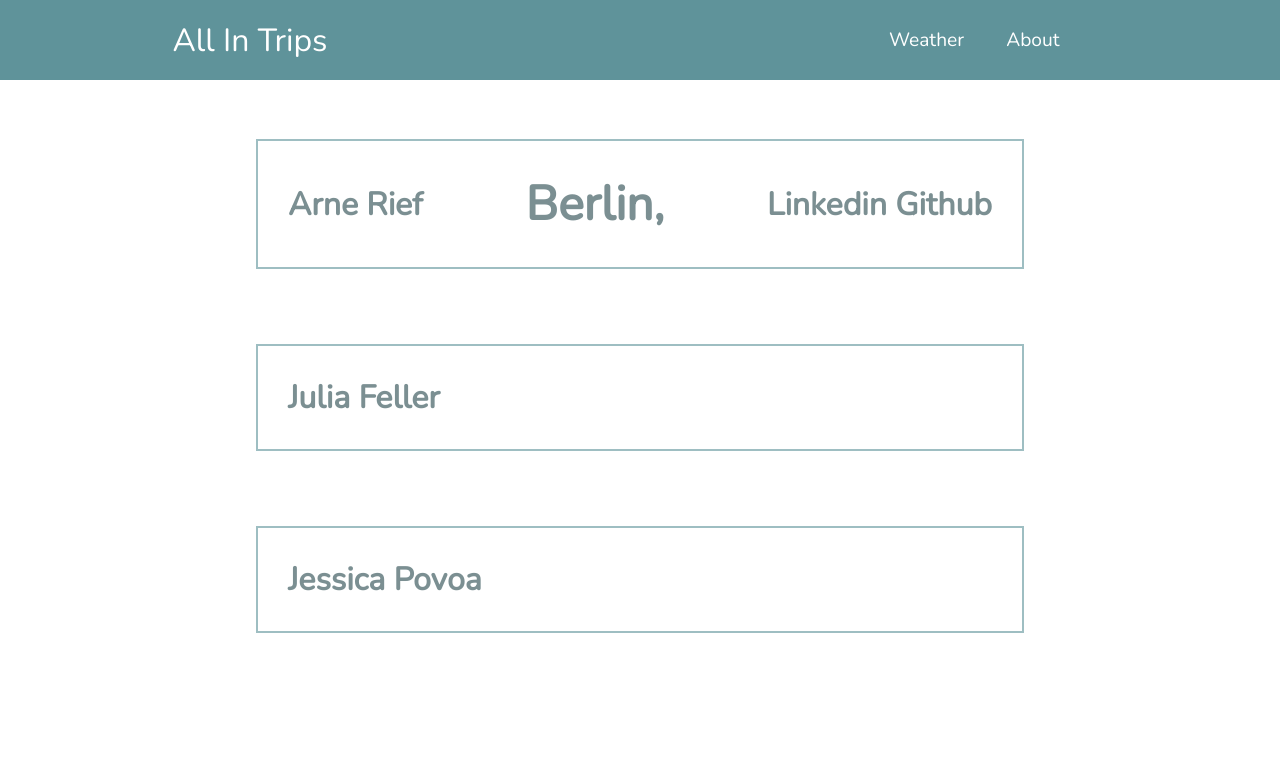
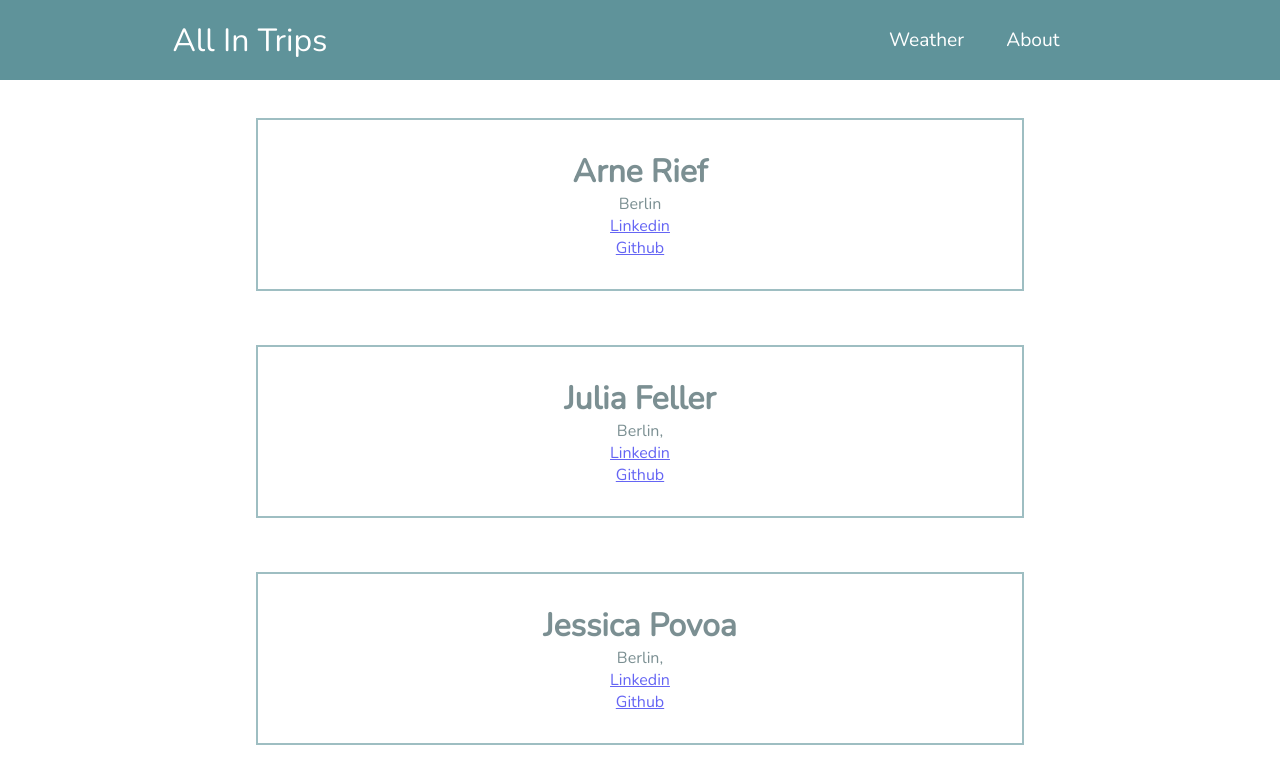
Before and after one commit to jessspo/All-in-Trips, a React (Create React App) app: page /about-us in a window 1280 px wide. Shown: the top 784 px of the page. Built offline with nearby package versions, Linux system fonts and the light colour scheme.

Commit message:
error page added but not working

```diff
--- a/src/App.css
+++ b/src/App.css
@@ -104,9 +104,17 @@ input {
   margin-right: 20%;
   display: flex;
   align-items: center;
+  flex-direction: column;
   justify-content: center;
   justify-content: space-between;
   flex-wrap: wrap;
+}
+
+.card-about-links {
+  display: flex;
+  flex-direction: column;
+  justify-content: flex-end;
+  align-items: flex-end;
 }
 
 .card-hotel {
--- a/src/components/pages/AboutUs.js
+++ b/src/components/pages/AboutUs.js
@@ -3,42 +3,34 @@ const AboutUs = () => {
      {/* <div className='App'> */}
         {/* <img src='/images/' autoPlay loop muted /> */}
         <div className='about-text'>
-            <h1>
+
                 <br/>
                 <div className="card-about-text">
-
-
-                Arne Rief
-                <br/>
-                <h2>Berlin,</h2>
-                <ul>Linkedin
-                Github
-                </ul>
-                </div>
-
-            </h1>
-            <h1>
-                <br/>
-
-                 <div className="card-about-text">
-
-
-                Julia Feller
+                <h1>Arne Rief</h1>
+                <h3></h3>
+                Berlin<p>
+                <p className="card-about-links"><a href= "http://www.linkedin.com"> Linkedin</a></p>
+                <a href= "http://www.linkedin.com"> Github</a></p>
 
                 </div>
+                <br/>
+                <div className="card-about-text">
+                <h1>Julia Feller</h1>
 
-            </h1>
-            <h1>
-                <br/>
-
-                <div className="card-about-text">
-
-
-                Jessica Povoa
+                <p>Berlin,
+                <p><a href= "http://www.linkedin.com"> Linkedin</a></p>
+                <a href= "http://www.linkedin.com"> Github</a></p>
 
                 </div>
+                <br/>
+                <div className="card-about-text">
+                <h1>Jessica Povoa</h1>
 
-            </h1>
+                <p>Berlin,
+                <p><a href= "http://www.linkedin.com"> Linkedin</a></p>
+                <a href= "http://www.linkedin.com"> Github</a></p>
+
+                </div>
          </div>
     {/* </div> */}
     </>
--- /dev/null
+++ b/src/components/pages/ErrorPage.js
@@ -0,0 +1,8 @@
+const ErrorPage = () => {
+    return <>
+    <img src="./public/images/1-10.webp"></img>
+
+    </>
+}
+
+export default ErrorPage;
--- a/src/functions/ApiFunctions.js
+++ b/src/functions/ApiFunctions.js
@@ -1,14 +1,15 @@
+import ErrorPage from "../components/pages/ErrorPage";
+
 // Template for an API call with fetch
 const fetchApiCall = (url, options) =>
   fetch(url, options)
   .then((response) => {
-    if (response.status !== 200) {
-      return console.log("An error happened!");
+    if (response === undefined) {
+      return <ErrorPage />;
     } else {
      return response.json()
     }
   });
-
 
 // Function to get the geo-coordinates for a city from OpenWeather Geocoding API
 export const getCoordinates = function(origin, destination) {
@@ -21,7 +22,6 @@ export const getCoordinates = function(origin, destination) {
     fetchApiCall(urlDestination)
   ]);
 }
-
 
 // Function to get weather forecast from OpenWeather OneCall API with geo-coordinates:
 export const getWeather = (destinationCoords) => {
```
Also changed, not shown: public/images/1-10.webp (added).
